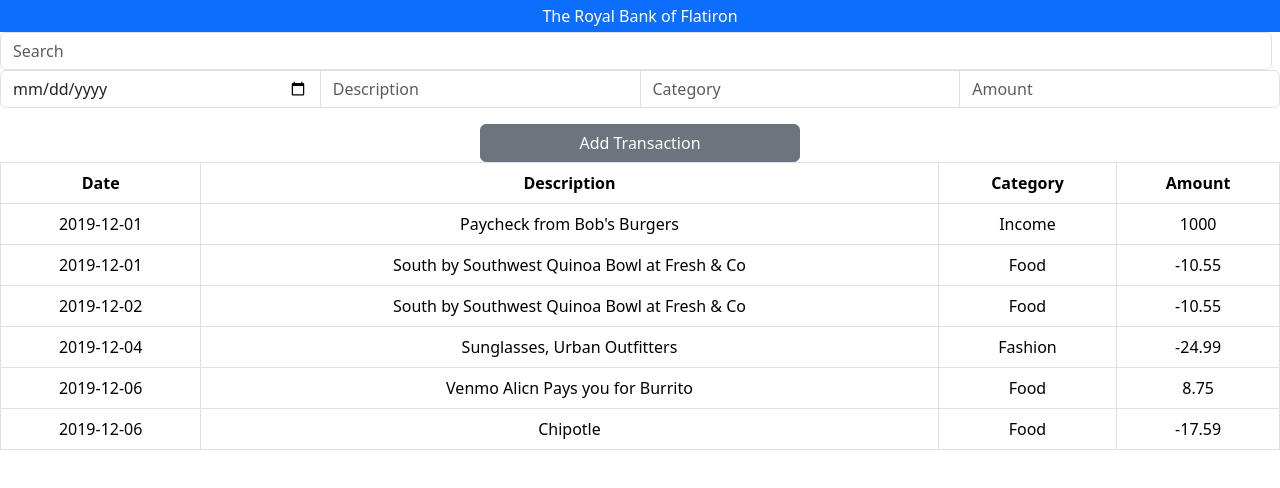
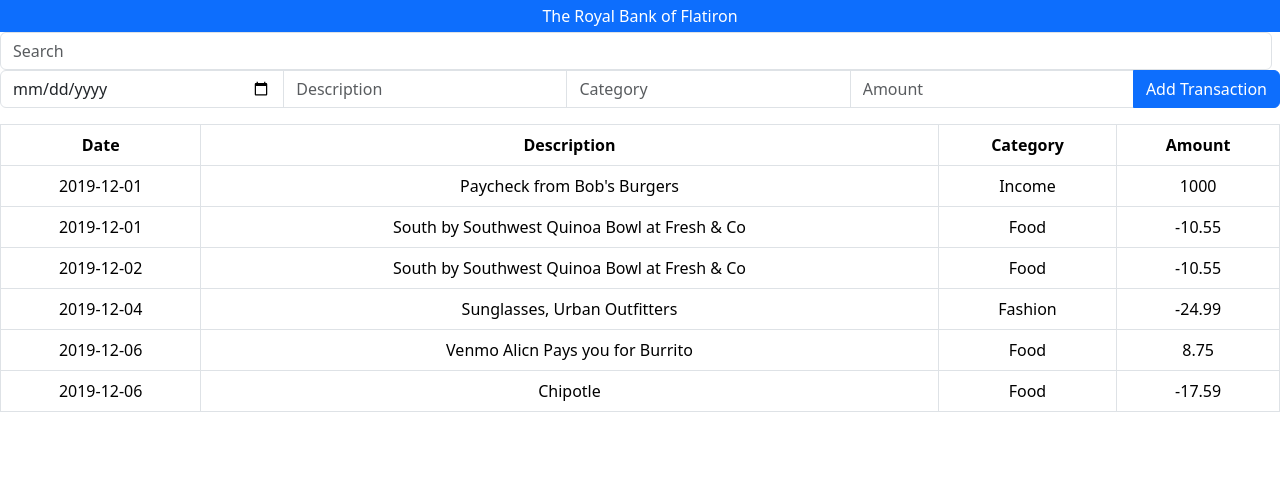
Before and after one commit to laureenmaina/P2--Code-Challenge1, a React (Create React App) app: page / in a window 1280 px wide. Shown: the top 488 px of the page. Built offline with nearby package versions, Linux system fonts and the light colour scheme.

Commit message:
initial commit

```diff
--- a/src/components/AddButton.js
+++ b/src/components/AddButton.js
@@ -1,30 +1,30 @@
 import React, { useState } from "react";
-
-
 
 function ButtonClick({ onAddTransaction }) {
   const [newTransaction, setNewTransaction] = useState({
     date: "",
     description: "",
     category: "",
-    amount: ""
+    amount: "",
   });
 
   const handleChange = (event) => {
     const { name, value } = event.target;
-    setNewTransaction({ ...newTransaction, [name]: value });
+    setNewTransaction((prevTransaction) => ({
+      ...prevTransaction,
+      [name]: value,
+    }));
   };
 
-  const handleSubmit = (e) => {
-    e.preventDefault();
+  const handleSubmit = (event) => {
+    event.preventDefault();
     onAddTransaction(newTransaction);
     setNewTransaction({
       date: "",
       description: "",
-      category:"",
-      amount: ""
+      category: "",
+      amount: "",
     });
-  console.log(newTransaction);
   };
 
   return (
@@ -35,42 +35,42 @@ function ButtonClick({ onAddTransaction }) {
           className="form-control"
           name="date"
           value={newTransaction.date}
-          placeholder="Date"
           onChange={handleChange}
+          required
         />
         <input
           type="text"
           className="form-control"
           name="description"
+          placeholder="Description"
           value={newTransaction.description}
-          placeholder="Description"
           onChange={handleChange}
+          required
         />
         <input
           type="text"
           className="form-control"
           name="category"
+          placeholder="Category"
           value={newTransaction.category}
-          placeholder="Category"
           onChange={handleChange}
+          required
         />
         <input
-          type="text"
+          type="number"
           className="form-control"
           name="amount"
+          placeholder="Amount"
           value={newTransaction.amount}
-          placeholder="Amount"
           onChange={handleChange}
+          required
         />
-      </div>
-      <div className="d-grid gap-2 col-3 mx-auto">
-        <button type="submit" className="btn btn-secondary">
+        <button type="submit" className="btn btn-primary">
           Add Transaction
         </button>
       </div>
-
     </form>
   );
 }
 
-export default ButtonClick
+export default ButtonClick;
--- a/src/components/Table.js
+++ b/src/components/Table.js
@@ -1,6 +1,4 @@
 import React from "react";
-
-
 
 function Table({details,searchList}) {
   if (!details) {
```
Also changed, not shown: src/components/Form.js (added, +66 -0 lines), src/App.js (line endings or trailing spaces).
